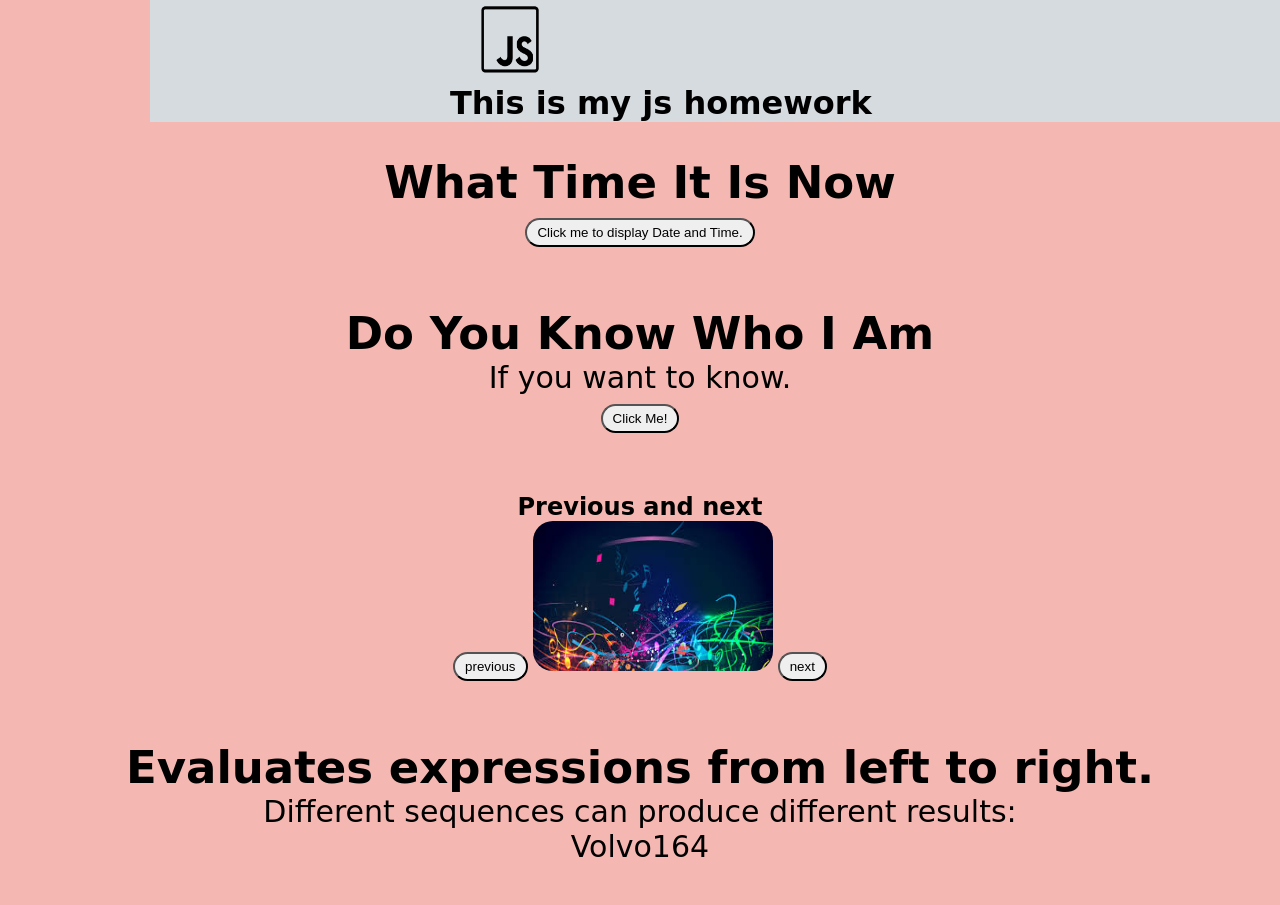
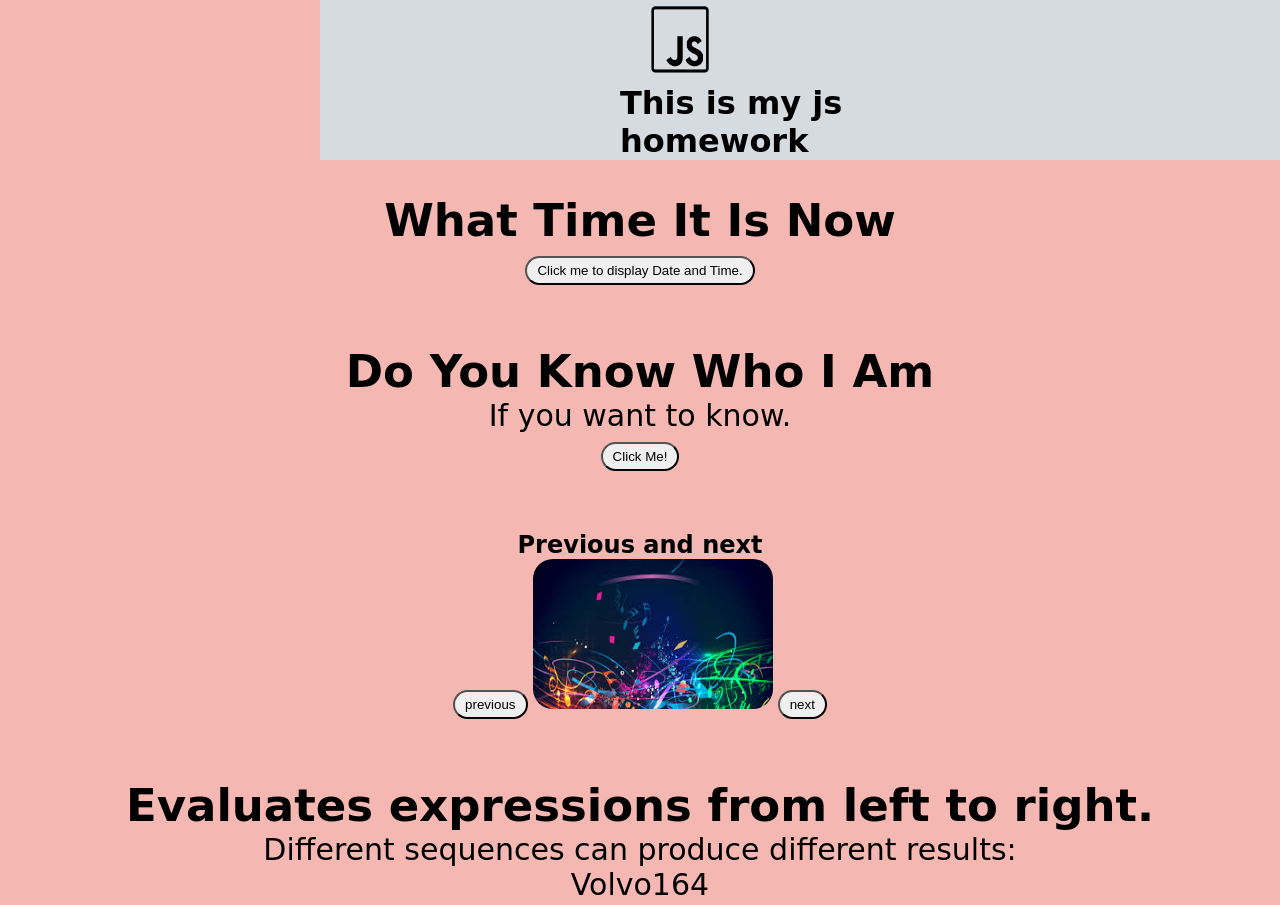
Before and after one commit to nazmol-developer/js-practice, a plain HTML site: page index.html in a window 1280 px wide. Shown: the top 905 px of the page. Drawn offline with Linux system fonts and the light colour scheme; a web font is replaced by a local one.

Commit message:
Update style.css

```diff
--- a/style.css
+++ b/style.css
@@ -12,7 +12,7 @@ color:white;
 padding:5px 10px;
 border-radius:20px;}
 
-header{margin-left:150px;
+header{margin-left:320px;
 	padding:0 300px;
 background-color:#D6DBDF;}
 
```
